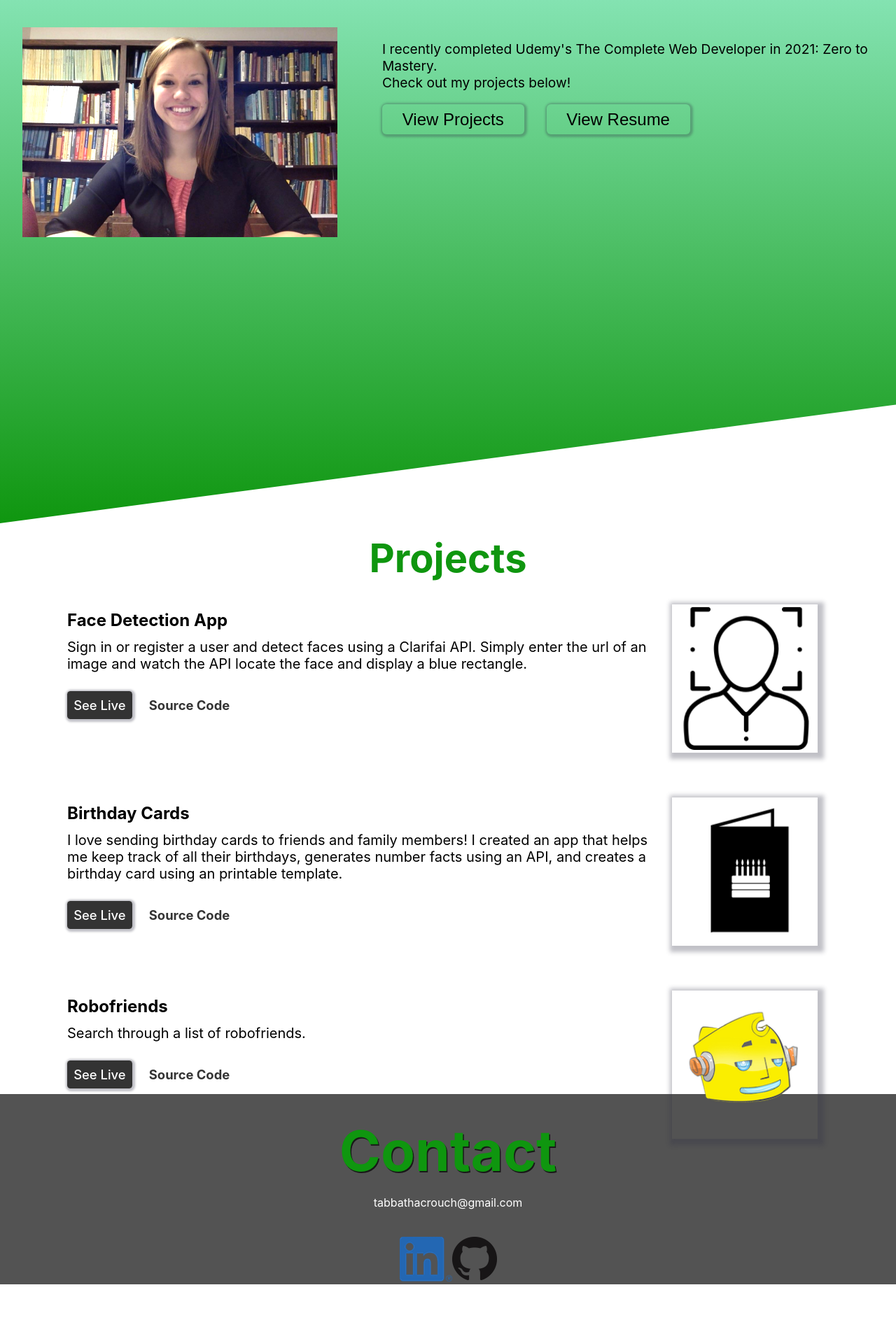
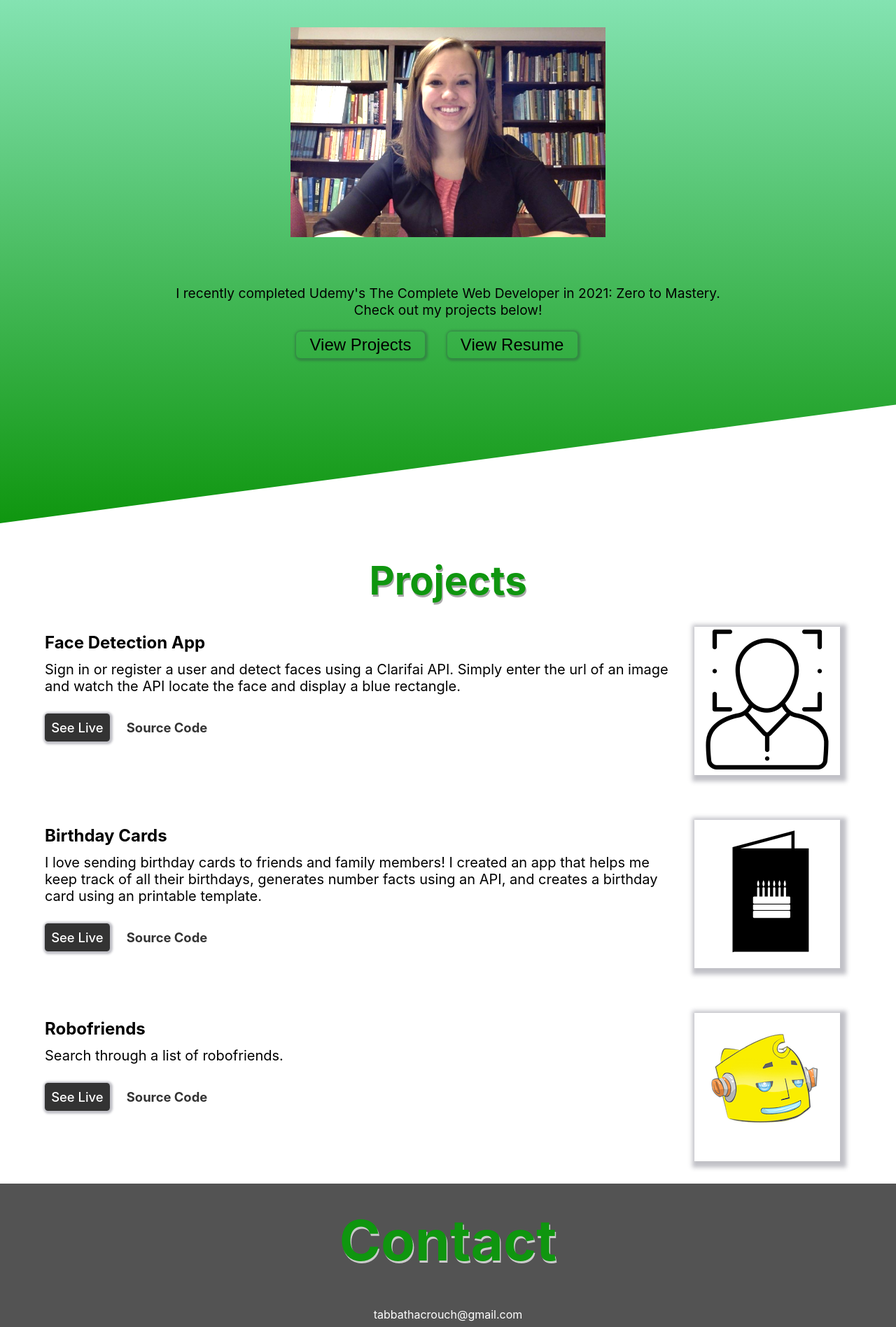
Before and after one commit to tabbathacrouch/Portfolio, a React (Create React App) app: page / in a window 1280 px wide. Shown: the part 900-2797 px from the top of the page at 70% size. Before the commit the page ends 2736 px from the top, so only its background shows below. Built offline with nearby package versions, Linux system fonts and the light colour scheme.

Commit message:
minor css updates

```diff
--- a/src/components/About/About.css
+++ b/src/components/About/About.css
@@ -3,7 +3,7 @@
     height: 100%;
     background: linear-gradient(0deg, rgba(15, 150, 15, 1) 0%, rgba(147, 237, 199, 1) 100%);
     clip-path: polygon(0 0, 100% 0, 100% 80%, 0 100%);
-    display: flex;
+
     flex-direction: column;
     padding-top: 3rem;
 }
@@ -12,24 +12,10 @@
     font-size: 3rem;
     font-weight: 700;
     color: #000;
-}
-
-.about-section {
-    display: flex;
-    justify-content: center;
-    flex-direction: column;
-    align-items: center;
-}
-
-.about-info {
-    display: flex;
-    height: 100%;
+    text-shadow: 1.5px 3px rgba(83, 83, 83, 0.7);
 }
 
 .profile-image {
-    display: flex;
-    justify-content: center;
-    justify-content: center;
     height: 100%;
     width: 450px;
     margin: 2rem;
@@ -38,8 +24,13 @@
 
 .about-info-text {
     font-size: 1.2rem;
-    text-align: left;
+    text-align: center;
     margin: 2rem;
+}
+
+.buttons {
+    display: flex;
+    justify-content: center;
 }
 
 .about-btn {
@@ -50,7 +41,7 @@
     box-sizing: border-box;
     box-shadow: 1px 1px 3px 3px rgba(50, 50, 70, 0.3);
     border-radius: 0.25em;
-    padding: 0.3em 1.2em;
+    padding: 0.3rem 1.2rem;
     cursor: pointer;
     font-size: 1.5rem;
     margin-right: 2rem;
--- a/src/components/About/About.js
+++ b/src/components/About/About.js
@@ -1,22 +1,27 @@
 import React from "react";
 import { Link } from "react-scroll";
 import resume from "./assets/Tabbatha_Crouch_Resume.pdf";
-import profile from './assets/profile.jpg';
+import profile from "./assets/profile.jpg";
 import "./About.css";
 
 function About() {
   return (
-    <div id="about" className="about">
+    <div id="about">
       <h2 className="section-title">About me</h2>
-      <div className="about-section">
-        <div className="about-info" >
-          <img  className='profile-image' id="profile" src={profile} alt="Profile"/>
+      <div>
+        <img
+          className="profile-image"
+          id="profile"
+          src={profile}
+          alt="Profile"
+        />
         <div className="about-info-text">
           <p>
             I recently completed Udemy's The Complete Web Developer in 2021:
             Zero to Mastery. <br />
             Check out my projects below!
           </p>
+          <div className="buttons">
             <Link to="projects" activeClass="active" spy={true} smooth={true}>
               <button type="button" className="about-btn">
                 View Projects
--- a/src/components/Contact/Contact.css
+++ b/src/components/Contact/Contact.css
@@ -1,6 +1,5 @@
 #contact {
-    min-height: 30vh;
-    height: 30vh;
+    min-height: 25vh;
     align-items: center;
     background: rgb(83, 83, 83);
     padding-top: 2rem;
@@ -9,15 +8,15 @@
 }
 
 .contact-title {
-  font-size: 5rem;
-  font-weight: 700;
-  color: rgb(15, 150, 15);
-  text-shadow: 1.5px 1.5px rgba(0,0,0,0.7);
+    font-size: 5rem;
+    font-weight: 700;
+    color: rgb(15, 150, 15);
+    text-shadow: 1.5px 3px rgba(255, 255, 255, 0.7);
 }
 
 .email {
-    padding: 1rem;
-    flex-grow: 1;
+    padding: 3rem;
+    /* flex-grow: 1; */
 }
 
 .email-link:link, .email-link:visited {
@@ -29,3 +28,9 @@
     border-bottom: 2px solid #fff;
     padding-bottom: 1px;
 }
+
+.social-links {
+    padding: 2rem;
+    display: inline-block
+
+}
--- a/src/components/Projects/Projects.css
+++ b/src/components/Projects/Projects.css
@@ -1,10 +1,8 @@
 #projects {
-    min-height: 100vh;
-    height: 100vh;
+    min-height: 75vh;
     align-items: center;
     background: #fff;
-    padding: 0rem 5rem;
-    margin-top: 1rem;
+    padding: 3rem 3rem 0rem 3rem;
 }
 
 h2 {
@@ -12,6 +10,7 @@ h2 {
     font-weight: 700;
     color: rgb(15, 150, 15);
     margin: 0;
+    text-shadow: 1.5px 3px rgba(83, 83, 83, 0.5);
 }
 
 .projects-container {
@@ -54,7 +53,7 @@ h2 {
     box-shadow: 1px 1px 3px 3px rgba(50, 50, 70, 0.3);
     border-radius: 0.25em;
     color: #fff;
-    background-color: rgba(0,0,0,0.8);
+    background-color: rgba(0, 0, 0, 0.8);
 }
 
 .see-live:hover {
@@ -65,7 +64,7 @@ h2 {
 .source-code:link, .source-code:visited {
     font-size: 1.15rem;
     font-weight: 700;
-    color: rgba(0,0,0,0.8);
+    color: rgba(0, 0, 0, 0.8);
     text-decoration: none;
 }
 
@@ -78,9 +77,7 @@ h2 {
     margin: 1rem;
     padding: 0.25em;
     box-shadow: 3px 3px 6px 6px rgba(50, 50, 70, 0.3);
+    display: flex;
+    justify-content: center;
+    align-items: center;
 }
-
-.project-image {
-    min-width: 100%;
-    min-height: 100%;
-}
```
Lines whose indentation alone changed are shown as unchanged.
